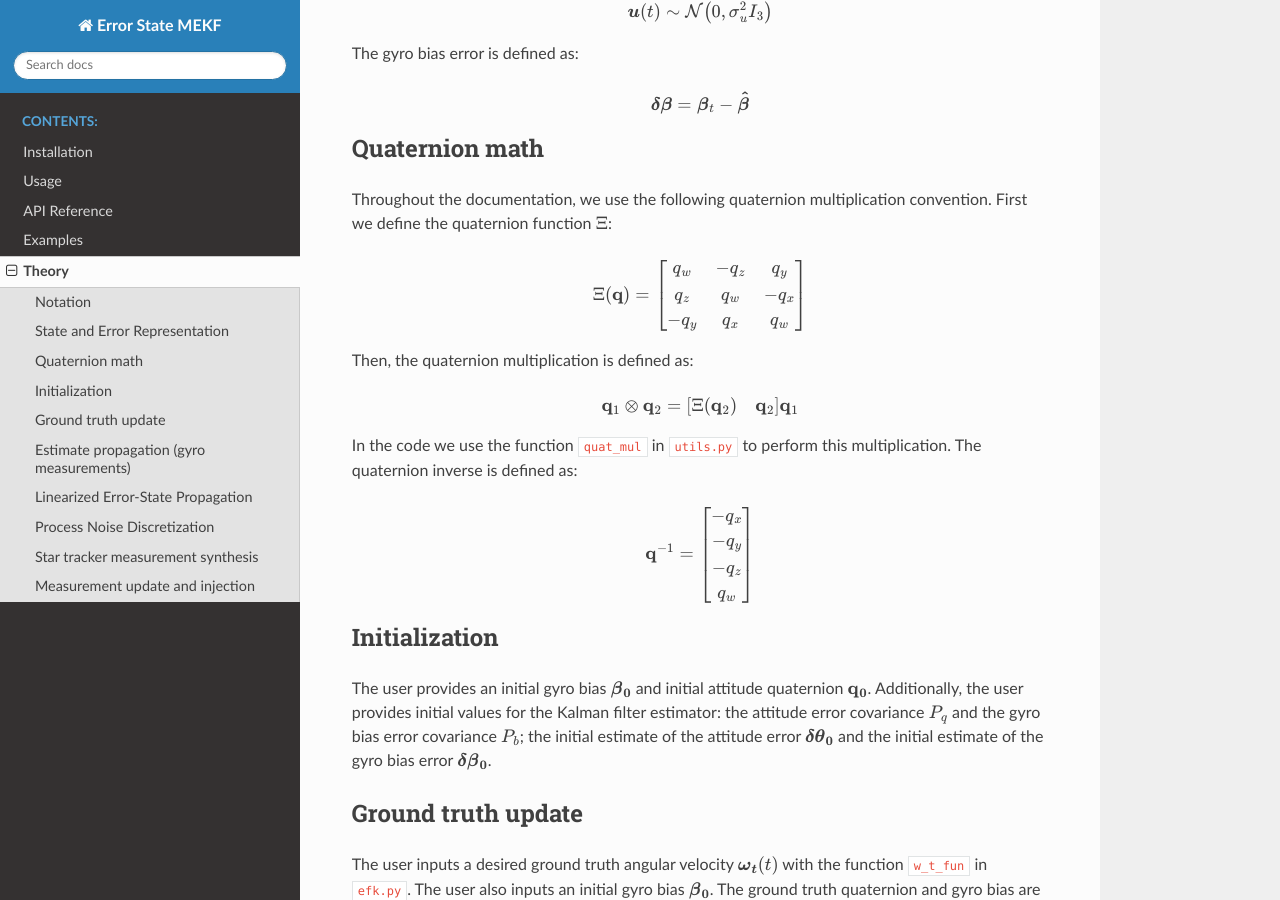
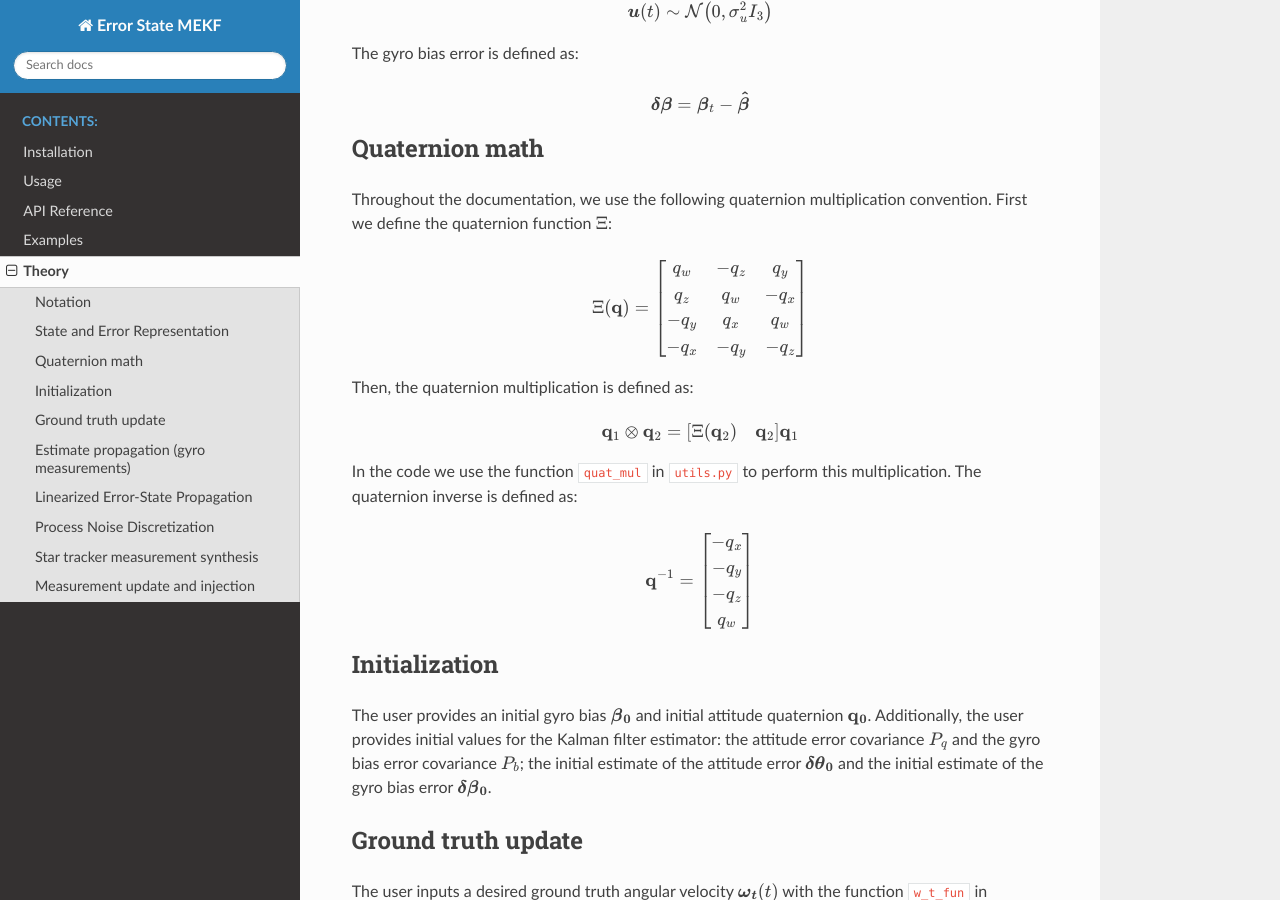
Before and after one commit to caba-llero/Error-state-MEKF, a Sphinx documentation site: the page built from docs/theory.rst, in a window 1280 px wide and 900 px high, scrolled down 2063 px. Built offline with Sphinx 7.4.7 and the Read the Docs theme 3.1.0, drawn with Linux system fonts in a browser that asks for light colours.

Commit message:
docs - mistake on xi function

```diff
--- a/docs/theory.rst
+++ b/docs/theory.rst
@@ -150,7 +150,7 @@ Quaternion math
 Throughout the documentation, we use the following quaternion multiplication convention. First we define the quaternion function :math:`\Xi`:
 
 .. math::
-    \Xi(\mathbf{q}) = \begin{bmatrix} q_w & -q_z & q_y \\ q_z & q_w & -q_x \\ -q_y & q_x & q_w \end{bmatrix}
+    \Xi(\mathbf{q}) = \begin{bmatrix} q_w & -q_z & q_y \\ q_z & q_w & -q_x \\ -q_y & q_x & q_w \\ -q_x & -q_y & -q_z \end{bmatrix}
 
 Then, the quaternion multiplication is defined as:
 
```
